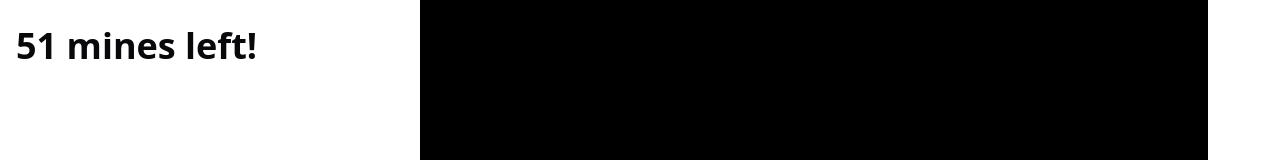
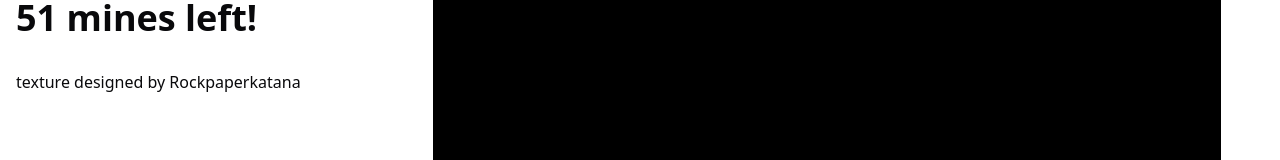
Before and after one commit to leoho55688/3d-tetris, a SvelteKit app: page /games/minesweeper in a window 1280 px wide. Shown: the part 428-588 px from the top of the page. Built offline with nearby package versions, Linux system fonts and the light colour scheme.

Commit message:
add credit to texture designer

```diff
--- a/src/routes/games/minesweeper/+page.svelte
+++ b/src/routes/games/minesweeper/+page.svelte
@@ -15,8 +15,11 @@
     <h1 class="m-4 text-4xl font-bold">
       {numOfMines} mines left!
     </h1>
+    <p class="m-4">texture designed by Rockpaperkatana</p>
   </div>
-  <div class="minesweeper-container flex items-center justify-center p-4 lg:grow-3">
+  <div
+    class="minesweeper-container flex items-center justify-center p-4 lg:grow-3"
+  >
     <Minesweeper bind:numOfMines />
   </div>
 </div>
```
